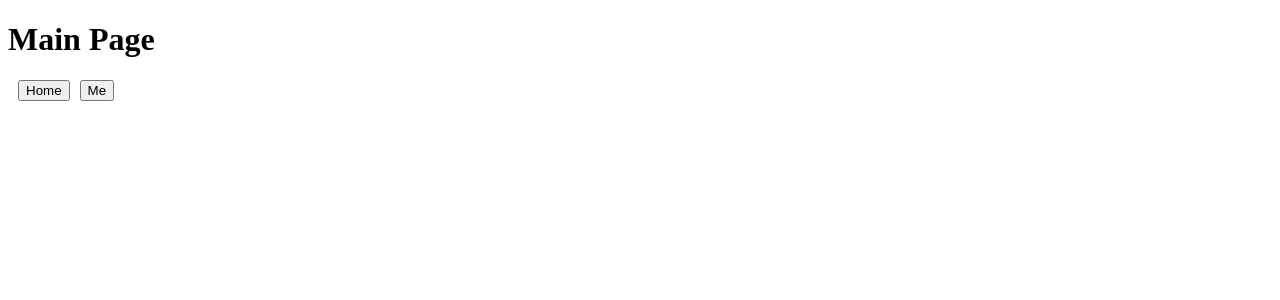
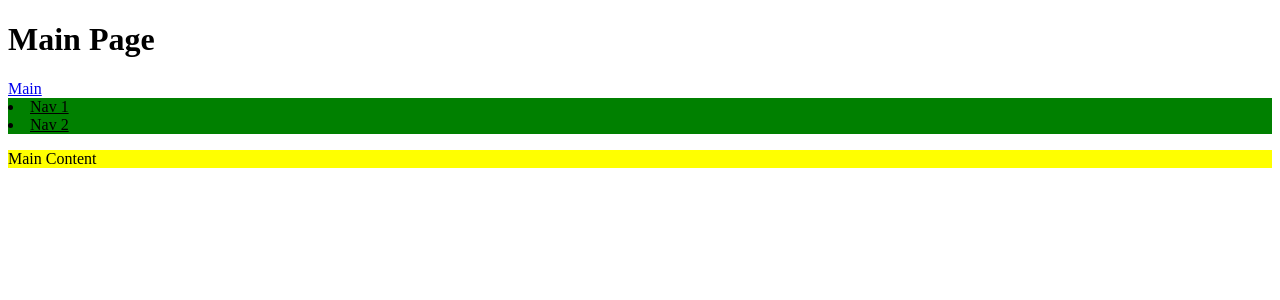
Before and after one commit to Why8n/Demos, a Vue app: page / in a window 1280 px wide. Before the commit this address had no page. Shown: the top 300 px of the page. Built offline with nearby package versions, Linux system fonts and the light colour scheme.

Commit message:
feat: named view

```diff
--- a/src/App.vue
+++ b/src/App.vue
@@ -2,25 +2,10 @@
 <template>
   <h1>Main Page</h1>
 
-  <div class="nav">
-      <button @click="nav2Home">Home</button>
-      <button @click="nav2Me">Me</button>
-  </div>
+  <!-- 点击跳转到根路由 -->
+  <router-link to="/">Main</router-link>
 
+  <router-view name="sidebar" />
   <router-view />
+
 </template>
-
-<script setup>
-import { useRouter } from "vue-router"
-
-const router = useRouter();
-const nav2Home = () => router.push('/home');
-const nav2Me = () => router.push({name:'Me'});
-
-</script>
-
-<style scoped>
-.nav button {
-    margin-left: 10px;
-}
-</style>
--- /dev/null
+++ b/src/components/named_view/Main.vue
@@ -0,0 +1,10 @@
+<!-- components/named_view/Main.vue -->
+<template>
+    <p>Main Content</p>
+</template>
+
+<style scoped>
+p {
+    background-color: yellow;
+}
+</style>
--- /dev/null
+++ b/src/components/named_view/SideBar.vue
@@ -0,0 +1,15 @@
+<!-- components/named_view/SideBar.vue -->
+<template>
+    <nav>
+        <u>
+            <li>Nav 1</li>
+            <li>Nav 2</li>
+        </u>
+    </nav>
+</template>
+
+<style scoped>
+nav {
+    background-color: green;
+}
+</style>
--- a/src/router/index.js
+++ b/src/router/index.js
@@ -5,14 +5,14 @@ export default createRouter({
   history: createWebHistory(),
   routes: [
     {
-      name: 'Home',
-      path: '/home',
-      component: () => import('@/components/Home.vue'),
-    },
-    {
-      name: 'Me',
-      path: '/me',
-      component: () => import('@/components/Me.vue'),
+      path: '/',
+      // 主页面同时显示多个路由映射组件
+      components: {
+        // Main.vue 显示到 default 视图上
+        default: () => import('@/components/named_view/Main.vue'),
+        // SideBar.vue 显示到 sidebar 视图上
+        sidebar: () => import('@/components/named_view/SideBar.vue'),
+      },
     },
   ],
 });
```
